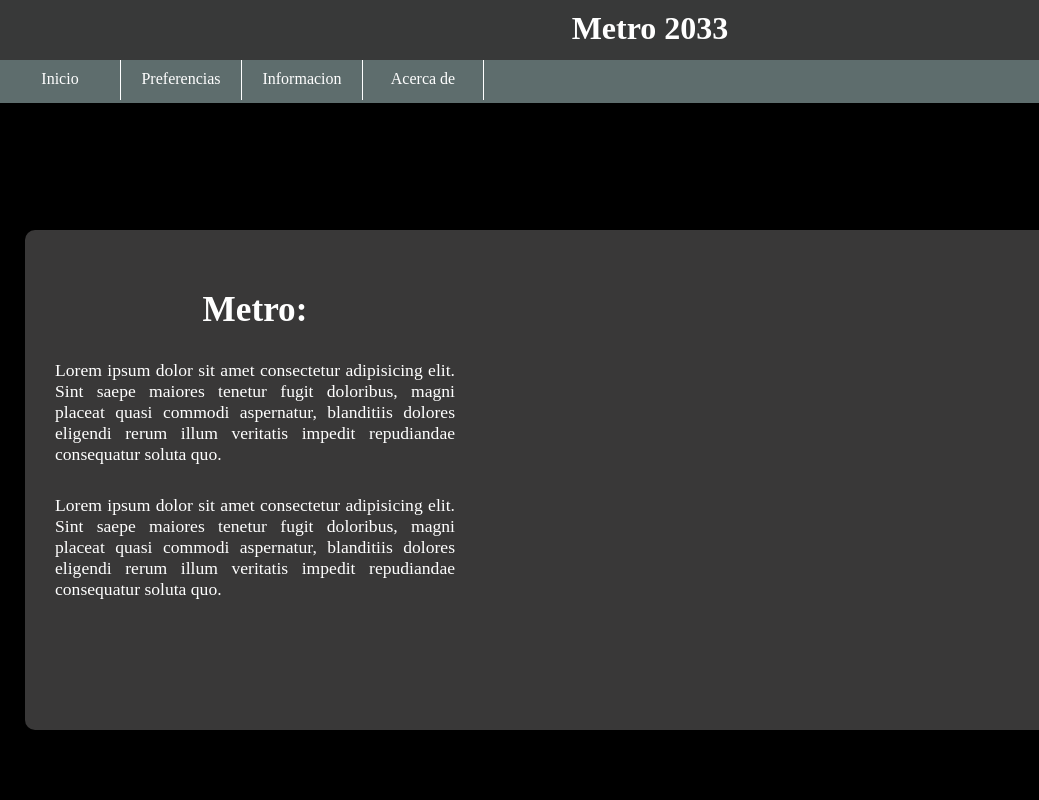
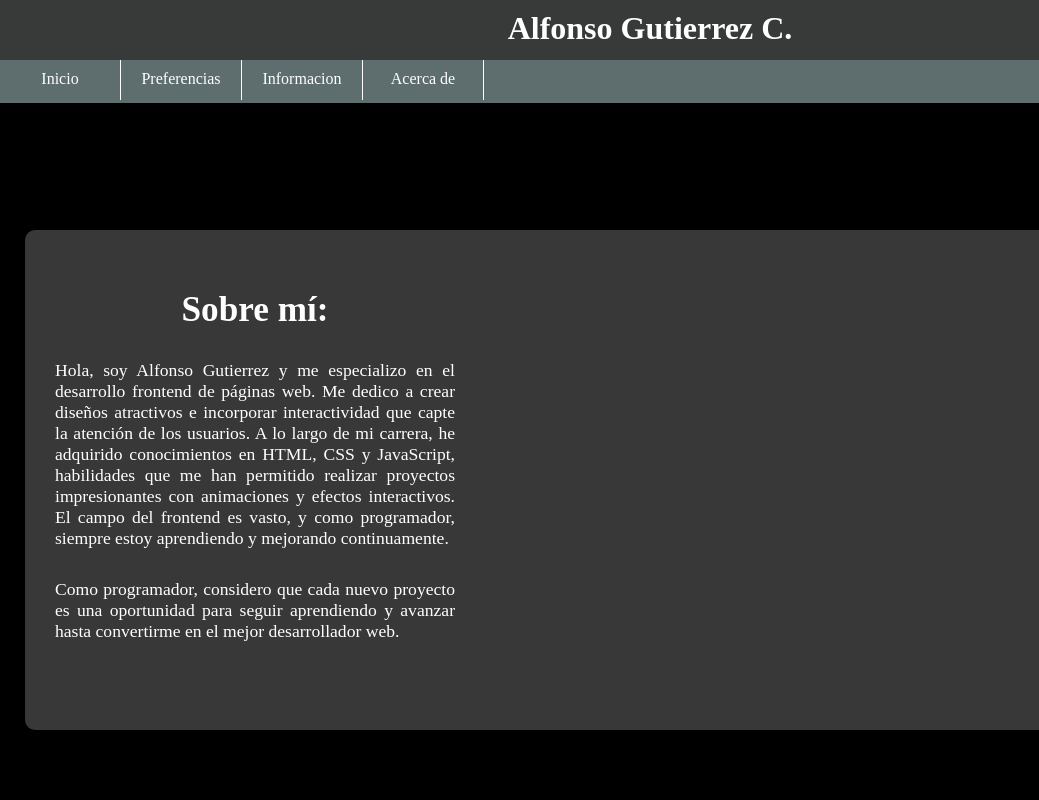
Before and after one commit to gutikam/Portafolio-oficial, a plain HTML site: page index.html in a window 1280 px wide. Shown: the top 800 px of the page, 0-1039 px from the left. Drawn offline with Linux system fonts and the light colour scheme.

Commit message:
actualizacion-portafolio

```diff
--- a/index.html
+++ b/index.html
@@ -12,7 +12,7 @@
     <div id="particles-js"></div>
 
     <header>
-        <h1 class="titulo">Metro 2033</h1>
+        <h1 class="titulo">Alfonso Gutierrez C.</h1>
         <nav>
             <ul class="lista">
                 <li class="li"><a href="index.html">Inicio</a></li>
@@ -30,17 +30,19 @@
     </header>
 
     <div class="sobre-mi">
-        <h2 class="sobre-titulo">Metro: </h2>
-        <p class="sobre-parrafo">Lorem ipsum dolor sit amet consectetur
-        adipisicing elit. Sint saepe maiores tenetur
-        fugit doloribus, magni placeat quasi commodi
-        aspernatur, blanditiis dolores eligendi rerum illum
-        veritatis impedit repudiandae consequatur soluta quo.</p>
-        <p class="sobre-parrafo">Lorem ipsum dolor sit amet consectetur
-        adipisicing elit. Sint saepe maiores tenetur
-        fugit doloribus, magni placeat quasi commodi
-        aspernatur, blanditiis dolores eligendi rerum illum
-        veritatis impedit repudiandae consequatur soluta quo.</p>
+        <h2 class="sobre-titulo">Sobre mí:</h2>
+        <p class="sobre-parrafo">Hola, soy Alfonso Gutierrez y me especializo
+        en el desarrollo frontend de páginas web. Me dedico a crear diseños
+        atractivos e incorporar interactividad que capte la atención de los usuarios.
+        A lo largo de mi carrera, he adquirido conocimientos en HTML, CSS y JavaScript,
+        habilidades que me han permitido realizar proyectos impresionantes con
+        animaciones y efectos interactivos. El campo del frontend es vasto,
+        y como programador, siempre estoy aprendiendo y mejorando continuamente.
+        </p>
+        <p class="sobre-parrafo">Como programador, considero que cada nuevo proyecto
+        es una oportunidad para seguir aprendiendo y avanzar hasta convertirme en el
+        mejor desarrollador web.
+        </p>
     </div>
 
     <hr class="hr-1">
```
